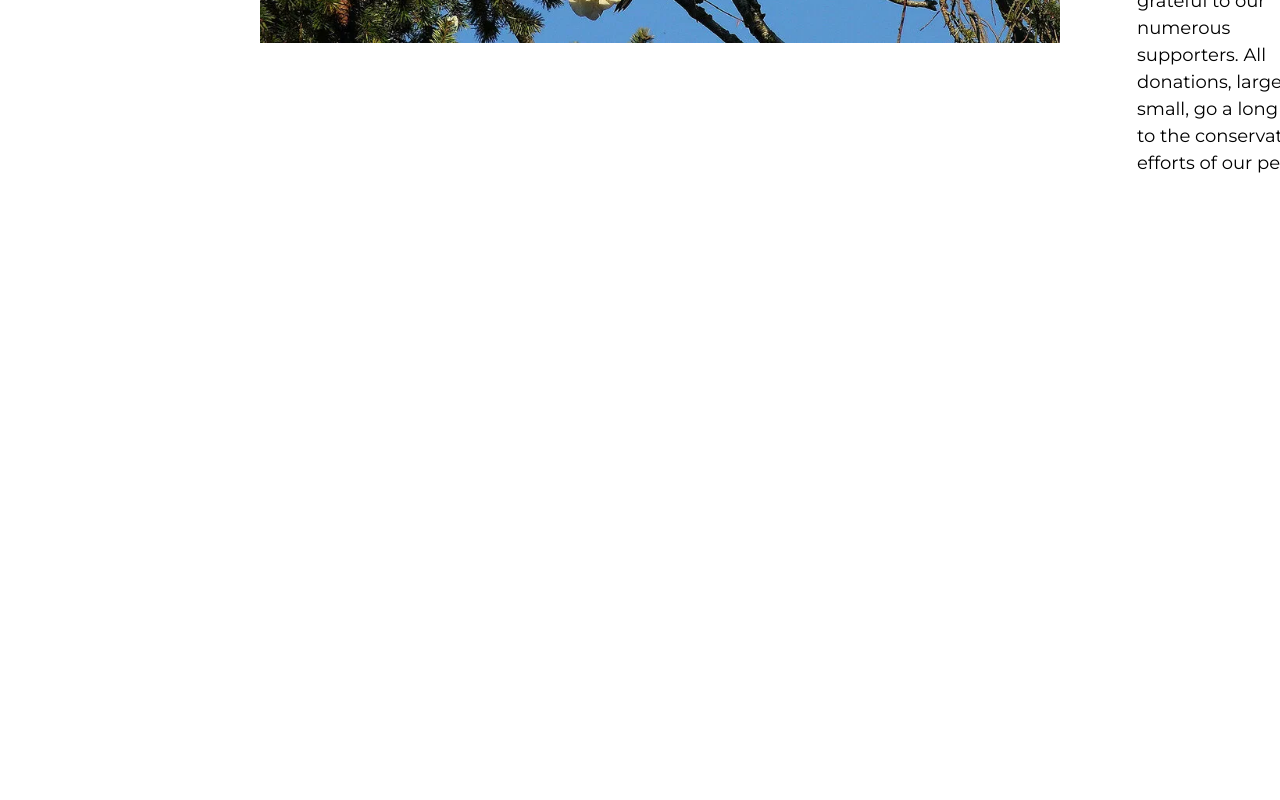
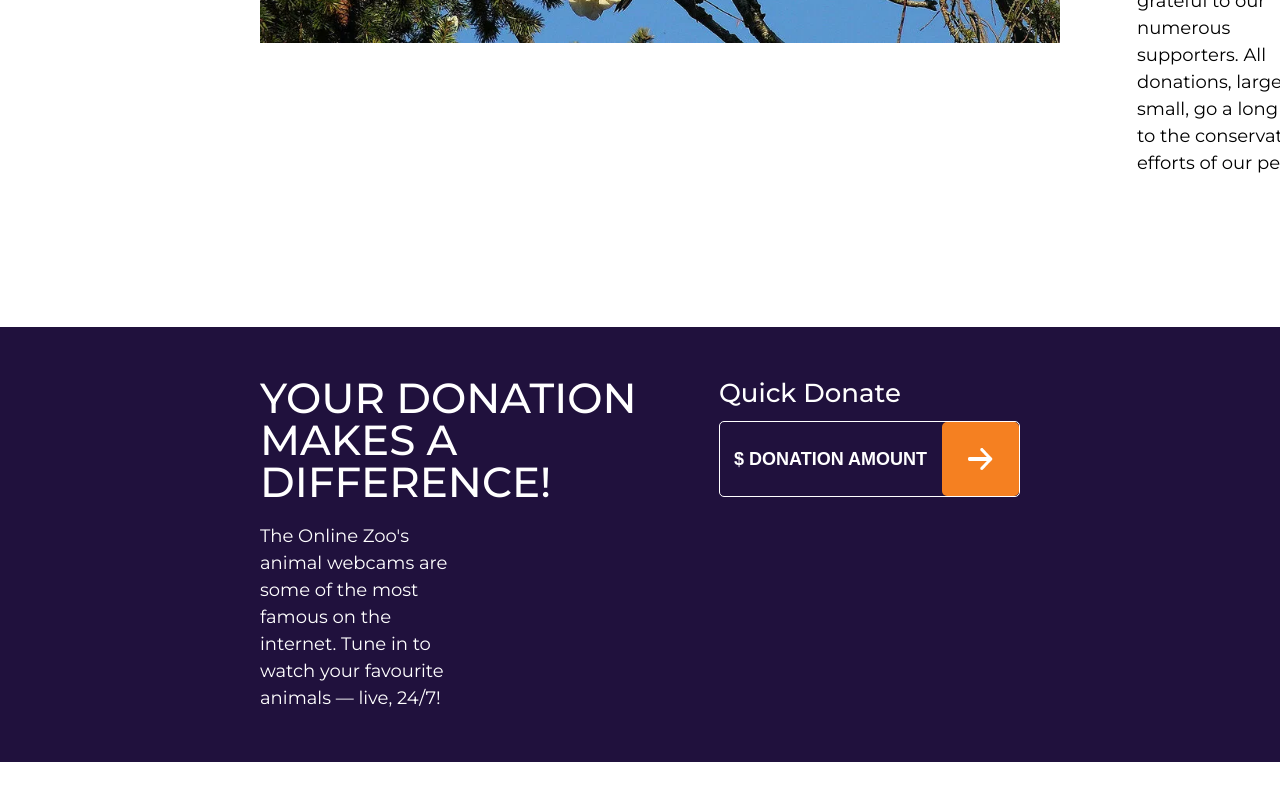
Before and after one commit to vakkko/online-zoo-react, a React (Vite) app in the folder online-zoo/: page / in a window 1280 px wide. Shown: the part 2913-3713 px from the top of the page. Before the commit the page ends 3240 px from the top, so only its background shows below. Built offline with nearby package versions, Linux system fonts and the light colour scheme.

Commit message:
feat: add DonationContainer

```diff
--- a/online-zoo/src/pages/About/MainContent/Articles/Articles.scss
+++ b/online-zoo/src/pages/About/MainContent/Articles/Articles.scss
@@ -1,5 +1,4 @@
 @use "../../../../styles/mixins" as *;
-@use "../../../../styles/variables";
 @use "../../../../styles/global";
 
 .articles {
--- a/online-zoo/src/pages/About/MainContent/Articles/Articles.tsx
+++ b/online-zoo/src/pages/About/MainContent/Articles/Articles.tsx
@@ -3,6 +3,7 @@ import React from "react";
 import ArticleAndImg from "../../../../components/ArticleAndImg/ArticleAndImg";
 
 import "./Articles.scss";
+import DonationContainer from "../DonationContainer/DonationContainer";
 
 const Articles: React.FC = () => {
   return (
@@ -31,6 +32,7 @@ const Articles: React.FC = () => {
         src="/images/about/two-eagle.png"
         alt="two eagles"
       />
+      <DonationContainer />
     </div>
   );
 };
--- /dev/null
+++ b/online-zoo/src/pages/About/MainContent/DonationContainer/DonationContainer.scss
@@ -0,0 +1,71 @@
+@use "../../../../styles/mixins" as *;
+@use "../../../../styles/variables" as *;
+@use "../../../../styles/global";
+
+.donation-container {
+  @include paddingLeftRight;
+  display: flex;
+  justify-content: space-between;
+  padding-top: 5rem;
+  padding-bottom: 5rem;
+  background-color: $darkBlue;
+  color: $white;
+
+  h3 {
+    @include heading3styles;
+    margin-bottom: 2rem;
+  }
+
+  p {
+    @include regularText;
+    width: 43.5%;
+  }
+
+  .donation-button-box {
+    @include flexColumn(1rem);
+    h4 {
+      @include subHeaderStyles;
+    }
+
+    button {
+      @include buttonStyles(transparent, $white);
+      @include flexAlignCenter(1.5rem);
+      border: 1px solid white;
+      white-space: nowrap;
+      position: relative;
+      padding-left: 1.4rem;
+
+      &:hover {
+        img {
+          background-color: $orangeHover;
+        }
+      }
+
+      img {
+        @include flexAlignCenter;
+        justify-content: center;
+        background-color: $orange;
+        padding: 2.6rem;
+        border-radius: 5px;
+      }
+    }
+  }
+
+  @media (max-width: 1200px) {
+    @include paddingLeftRightOn1200px;
+    p {
+      width: 100%;
+    }
+  }
+
+  @media (max-width: 880px) {
+    flex-direction: column;
+    gap: 3rem;
+    & > div {
+      text-align: center;
+    }
+    .donation-button-box {
+      align-items: center;
+    }
+  }
+}
--- /dev/null
+++ b/online-zoo/src/pages/About/MainContent/DonationContainer/DonationContainer.tsx
@@ -0,0 +1,26 @@
+import React from "react";
+
+import "./DonationContainer.scss";
+
+const DonationContainer: React.FC = () => {
+  return (
+    <div className="donation-container">
+      <div>
+        <h3>Your donation makes a difference!</h3>
+        <p>
+          The Online Zoo's animal webcams are some of the most famous on the
+          internet. Tune in to watch your favourite animals — live, 24/7!
+        </p>
+      </div>
+      <div className="donation-button-box">
+        <h4>Quick Donate</h4>
+        <button className="btn-donate">
+          $ donation amount
+          <img src="/images/about/arrow-right.png" alt="right arrow" />
+        </button>
+      </div>
+    </div>
+  );
+};
+
+export default DonationContainer;
```
